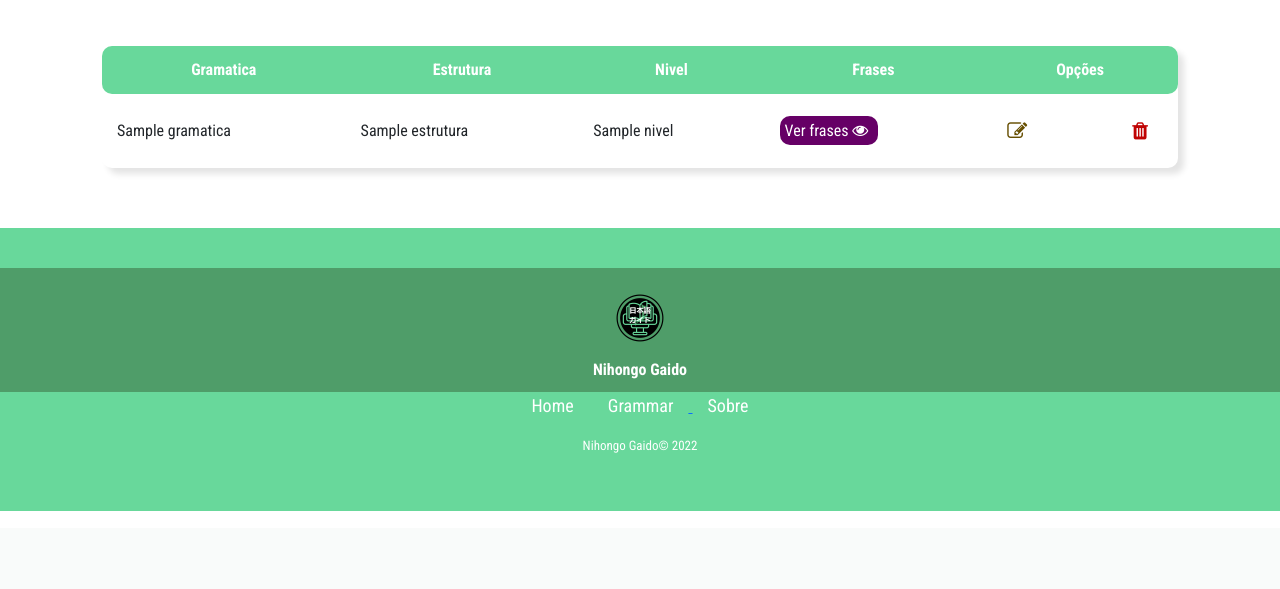
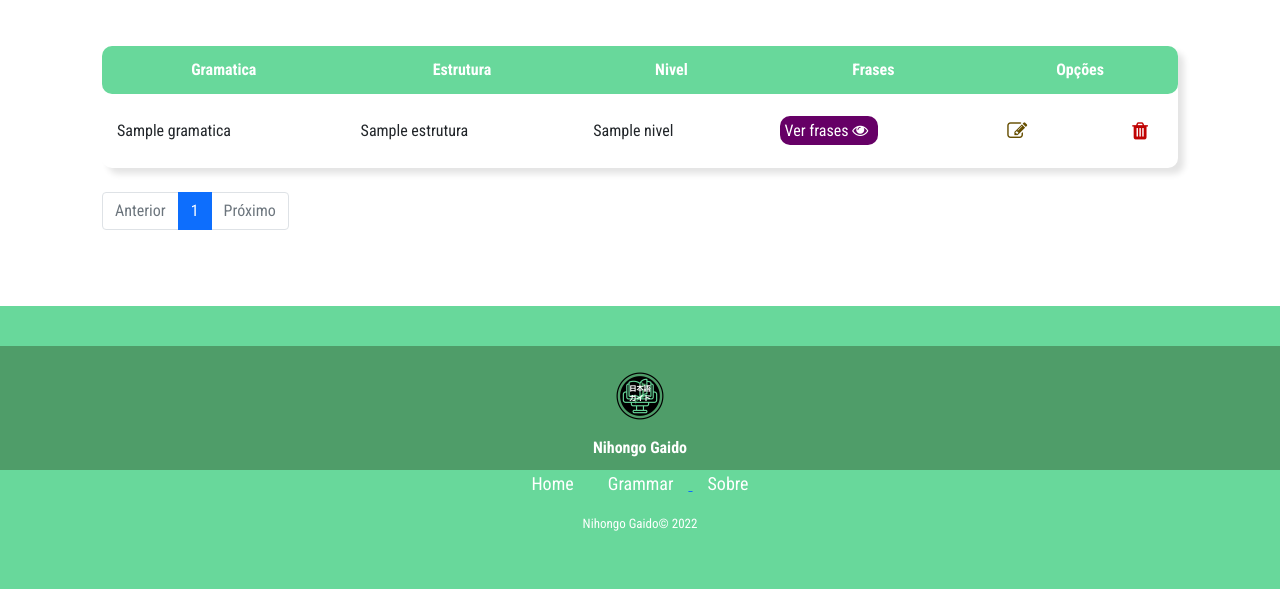
Before and after one commit to Renildo15/Nihongo-Gaido, a Django app: template src/grammar_app/templates/grammar_list.html in a window 1280 px wide. Shown: the part 272-861 px from the top of the page. Before the commit the page ends 783 px from the top, so only its background shows below. Run offline with Django 4.2, Linux system fonts and the light colour scheme; the template is opened without the code that fills it: most values are stand-ins (such as "Sample title", 1, 10 or a date in 2020); some web fonts are replaced.

Commit message:
Colocando funcionalidades no html #26

```diff
--- a/src/grammar_app/templates/grammar_list.html
+++ b/src/grammar_app/templates/grammar_list.html
@@ -62,6 +62,47 @@
         {% endfor %}
       </tbody>
     </table>
+    <br>
+    <div class="paginacao">
+      <div class="paginacao-content">
+        <ul class="pagination">
+          {% if grammar.has_previous %}
+            <li class="page-item">
+                <a class="page-link" href="{% url 'grammar:grammar_list'%}?page={{grammar.previous_page_number}}" tabindex="-1" aria-disabled="true">Anterior</a>
+            </li>
+          {% else %}
+            <li class="page-item disabled">
+              <a class="page-link" href="#" tabindex="-1" aria-disabled="true">Anterior</a>
+            </li>
+          {% endif %}
+
+          {% for num in grammar.paginator.page_range %}
+            {% if num == grammar.number %}
+                <li class="page-item active">
+                  <a class="page-link" href="#">{{num}}</a>
+                </li>
+            {% else %}
+              <li class="page-item">
+                <a class="page-link" href="{% url 'grammar:grammar_list' %}?page={{num}}">{{num}}</a>
+              </li>
+            {% endif %}
+
+
+          {% endfor %}
+
+          {% if grammar.has_next %}
+            <li class="page-item">
+              <a class="page-link" href="{% url 'grammar:grammar_list'%}?page={{grammar.next_page_number}}">Próximo</a>
+            </li>
+          {% else %}
+            <li class="page-item disabled">
+              <a class="page-link" href="#">Próximo</a>
+            </li>
+          {% endif %}
+
+        </ul>
+      </div>
+    </div>
     {% else %}
       <div class='text-center mt-4'>
         <h2>Não há dados cadastrados</h2>
```
